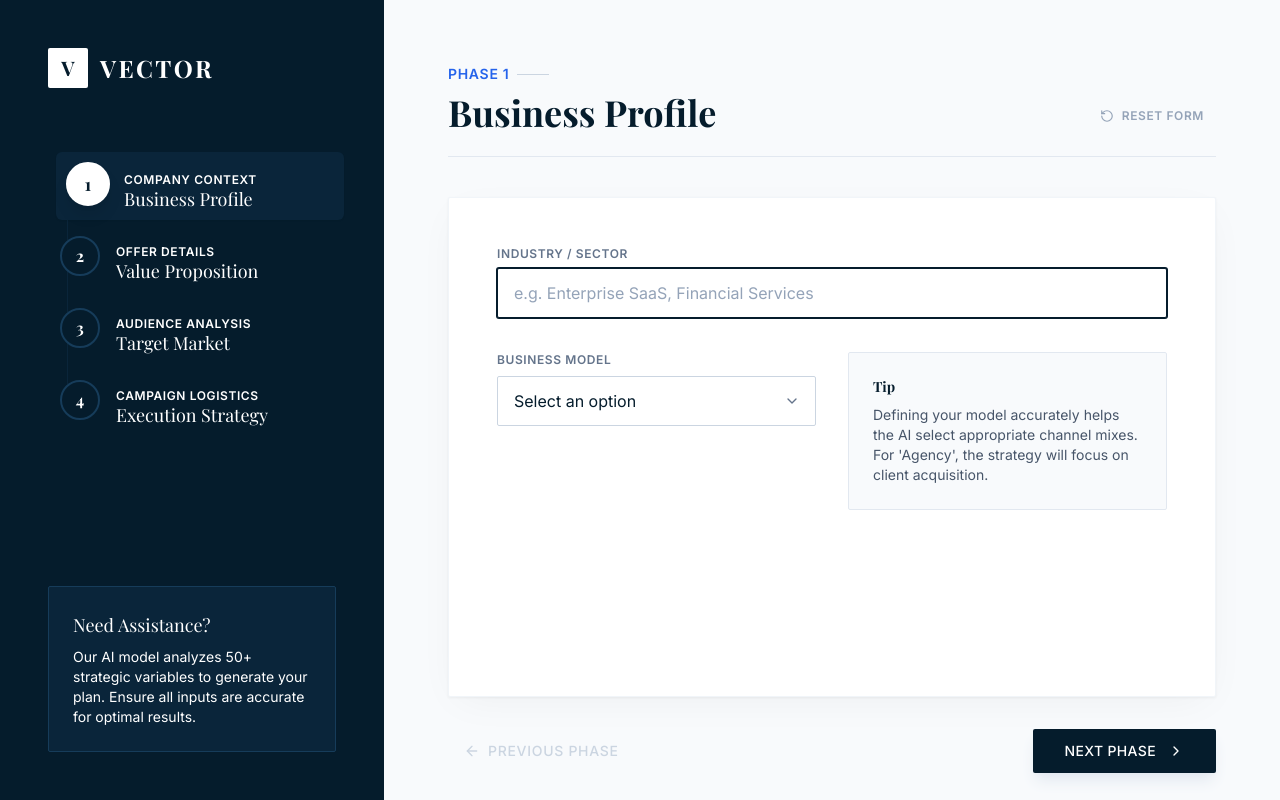
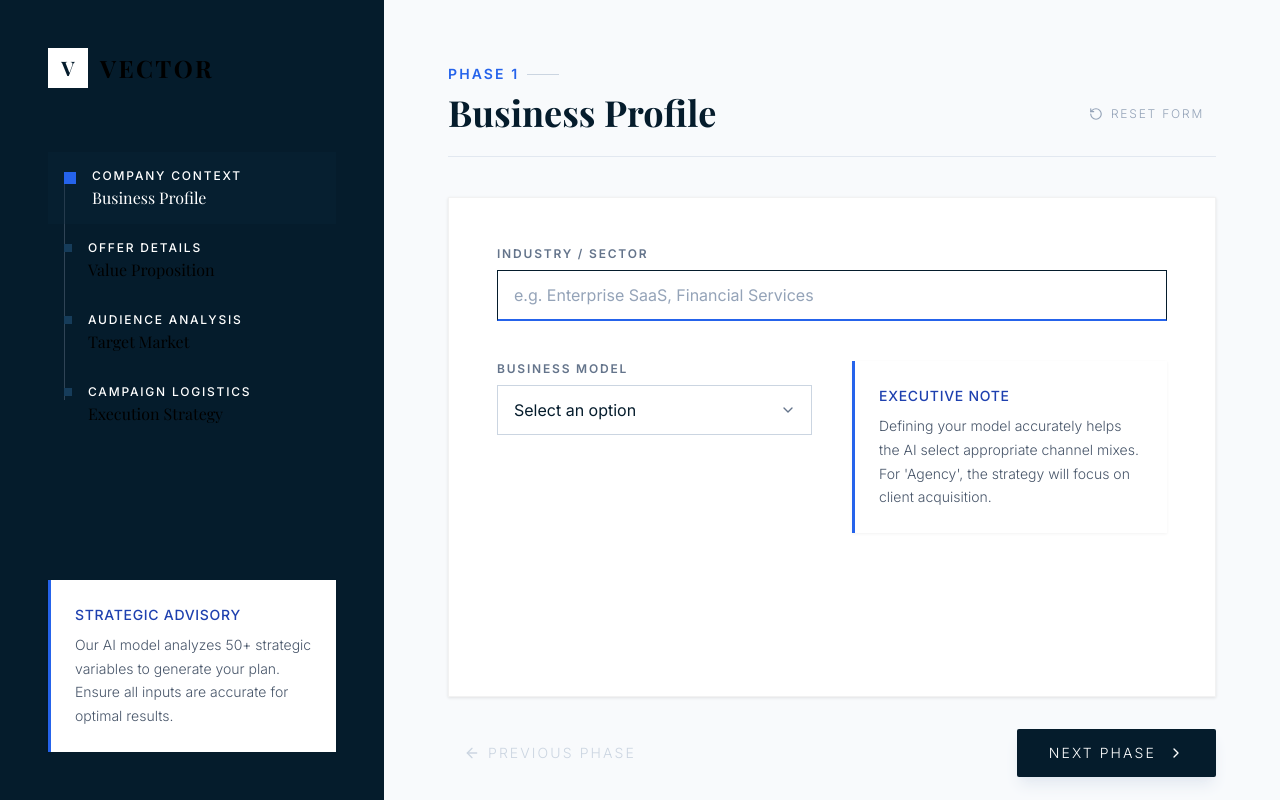
Before and after one commit to bryanengel72/marketing, a React (Vite) app: page / in a window 1280 px wide. Built offline with nearby package versions, Linux system fonts and the light colour scheme; a web font is replaced by a local one.

Commit message:
Implement McKinsey-style design enhancements: refined typography, minimal sidebar, executive notes, increased spacing

```diff
--- a/App.tsx
+++ b/App.tsx
@@ -197,7 +197,7 @@ function App() {
             const jsonStr = str.substring(firstOpen, lastClose + 1);
             return JSON.parse(jsonStr);
           }
-        } catch {}
+        } catch { }
         return null;
       }
     };
@@ -412,35 +412,26 @@ function App() {
             <h1 className="font-serif font-bold text-2xl tracking-widest">VECTOR</h1>
           </div>
 
-          <div className="space-y-2 md:space-y-1">
+          <div className="space-y-0">
             {STEPS.map((step, index) => {
               const isActive = step.id === currentStep;
               const isCompleted = step.id < currentStep;
 
               return (
-                <div key={step.id} className="relative group">
-                  {/* Connector Line - Hidden on Mobile to save space, visible on Desktop */}
-                  {index !== STEPS.length - 1 && (
-                    <div className="hidden md:block absolute left-[19px] top-10 bottom-0 w-[1px] bg-corporate-800 h-8 md:h-12 z-0"></div>
-                  )}
-
+                <div key={step.id} className="sidebar-step">
                   <div className={`
-                    relative z-10 flex items-start gap-4 p-3 rounded-md transition-all duration-300
-                    ${isActive ? 'bg-corporate-800 md:translate-x-2 shadow-sm' : 'hover:bg-corporate-800/50'}
+                    relative z-10 flex items-start gap-4 p-4 transition-all duration-300
+                    ${isActive ? 'bg-corporate-800/30' : 'hover:bg-corporate-800/10'}
                   `}>
                     <div className={`
-                      w-10 h-10 rounded-full flex items-center justify-center flex-shrink-0 border-2 transition-all duration-300
-                      ${isActive ? 'bg-white border-white text-corporate-900 scale-105 md:scale-110 shadow-lg' :
-                        isCompleted ? 'bg-corporate-900 border-green-500 text-green-500' :
-                        'bg-corporate-900 border-corporate-700 text-corporate-500'}
-                    `}>
-                      {isCompleted ? <CheckCircle2 size={20} /> : <span className="font-serif font-bold">{step.id}</span>}
-                    </div>
-                    <div className="pt-2">
-                      <p className={`text-xs font-bold uppercase tracking-wider mb-0.5 transition-colors ${isActive ? 'text-white' : 'text-corporate-400'}`}>
+                      sidebar-step-marker flex-shrink-0 mt-1
+                      ${isActive ? 'active' : isCompleted ? 'completed' : 'bg-corporate-700'}
+                    `}></div>
+                    <div className="pt-0">
+                      <p className={`sidebar-step-title text-xs font-medium uppercase tracking-wider mb-1 transition-colors ${isActive ? 'text-white' : 'text-corporate-400'}`}>
                         {step.subtitle}
                       </p>
-                      <h3 className={`font-serif font-medium text-lg leading-none transition-colors ${isActive ? 'text-white' : 'text-corporate-300'}`}>
+                      <h3 className={`font-serif font-normal text-base leading-tight transition-colors ${isActive ? 'text-white font-medium' : 'text-corporate-300'}`}>
                         {step.title}
                       </h3>
                     </div>
@@ -451,9 +442,9 @@ function App() {
           </div>
 
           <div className="mt-auto pt-8 md:pt-12">
-            <div className="p-4 md:p-6 bg-corporate-800 rounded-sm border border-corporate-700">
-              <h4 className="font-serif text-white text-base md:text-lg mb-2">Need Assistance?</h4>
-              <p className="text-corporate-300 text-xs md:text-sm leading-relaxed">
+            <div className="executive-note">
+              <h4 className="executive-note-title mb-2">Strategic Advisory</h4>
+              <p className="executive-note-content text-xs md:text-sm">
                 Our AI model analyzes 50+ strategic variables to generate your plan. Ensure all inputs are accurate for optimal results.
               </p>
             </div>
@@ -488,11 +479,11 @@ function App() {
           <div className="bg-white p-5 md:p-12 shadow-paper rounded-sm border border-slate-100 min-h-[400px] md:min-h-[500px] overflow-hidden">
             <div
               key={currentStep}
-              className={`space-y-6 md:space-y-8 ${direction === 'next' ? 'animate-slideInRight' : 'animate-slideInLeft'}`}
+              className={`space-y-8 md:space-y-10 ${direction === 'next' ? 'animate-slideInRight' : 'animate-slideInLeft'}`}
             >
               {currentStep === 1 && (
-                <div className="space-y-6 md:space-y-8">
-                  <div className="grid grid-cols-1 md:grid-cols-2 gap-6 md:gap-8">
+                <div className="space-y-8 md:space-y-10">
+                  <div className="grid grid-cols-1 md:grid-cols-2 gap-8 md:gap-10">
                     <div className="md:col-span-2">
                       <Input
                         label="Industry / Sector"
@@ -508,9 +499,9 @@ function App() {
                       value={formData.business_model}
                       onChange={(e) => handleChange('business_model', e.target.value)}
                     />
-                    <div className="bg-slate-50 p-4 md:p-6 border border-slate-200 rounded-sm">
-                      <h4 className="text-xs md:text-sm font-bold text-corporate-900 mb-2 font-serif">Tip</h4>
-                      <p className="text-xs md:text-sm text-slate-600 leading-relaxed">
+                    <div className="executive-note">
+                      <h4 className="executive-note-title mb-2">Executive Note</h4>
+                      <p className="executive-note-content text-xs md:text-sm">
                         Defining your model accurately helps the AI select appropriate channel mixes. For 'Agency', the strategy will focus on client acquisition.
                       </p>
                     </div>
@@ -519,8 +510,8 @@ function App() {
               )}
 
               {currentStep === 2 && (
-                <div className="space-y-6 md:space-y-8">
-                  <div className="grid grid-cols-1 md:grid-cols-2 gap-6 md:gap-8">
+                <div className="space-y-8 md:space-y-10">
+                  <div className="grid grid-cols-1 md:grid-cols-2 gap-8 md:gap-10">
                     <Select
                       label="Offer Type"
                       options={OFFER_TYPES}
@@ -546,7 +537,7 @@ function App() {
               )}
 
               {currentStep === 3 && (
-                <div className="space-y-6 md:space-y-8">
+                <div className="space-y-8 md:space-y-10">
                   <TextArea
                     label="Audience Persona"
                     placeholder="Describe the decision maker: Role, challenges, and objectives..."
@@ -565,8 +556,8 @@ function App() {
               )}
 
               {currentStep === 4 && (
-                <div className="space-y-6 md:space-y-8">
-                  <div className="grid grid-cols-1 md:grid-cols-2 gap-6 md:gap-8">
+                <div className="space-y-8 md:space-y-10">
+                  <div className="grid grid-cols-1 md:grid-cols-2 gap-8 md:gap-10">
                     <Select
                       label="Primary Objective"
                       options={OBJECTIVES}
@@ -650,6 +641,30 @@ function App() {
       </div>
 
       <style>{`
+        /* McKinsey-Style Typography */
+        .uppercase {
+          letter-spacing: 0.15em;
+        }
+
+        h1, h2, h3, h4, h5, h6 {
+          color: #000000;
+          font-weight: 600;
+        }
+
+        p, li, span {
+          line-height: 1.7;
+          font-weight: 300;
+        }
+
+        /* Enhanced Spacing */
+        .space-y-6 > * + * {
+          margin-top: 2.5rem;
+        }
+
+        .space-y-10 > * + * {
+          margin-top: 3rem;
+        }
+
         @keyframes fadeIn {
           from {
             opacity: 0;
@@ -733,16 +748,17 @@ function App() {
           100% { background-position: 0% 50%; }
         }
 
-        /* Enhanced button hover effects */
+        /* McKinsey-Style Button Effects */
         button, .button {
-          transition: all 0.3s cubic-bezier(0.4, 0, 0.2, 1);
+          transition: all 0.25s cubic-bezier(0.4, 0, 0.2, 1);
           position: relative;
           overflow: hidden;
+          border-radius: 2px !important;
         }
 
         button:hover:not(:disabled), .button:hover {
-          transform: translateY(-2px);
-          box-shadow: 0 10px 25px -5px rgba(0, 0, 0, 0.2), 0 8px 10px -6px rgba(0, 0, 0, 0.1);
+          transform: translateY(-1px);
+          box-shadow: 0 4px 12px -2px rgba(0, 0, 0, 0.15);
         }
 
         button:active:not(:disabled), .button:active {
@@ -750,29 +766,78 @@ function App() {
           transition: all 0.1s cubic-bezier(0.4, 0, 0.2, 1);
         }
 
-        /* Input focus animations */
+        /* McKinsey-Style Input Focus */
         input, textarea, select {
-          transition: all 0.3s cubic-bezier(0.4, 0, 0.2, 1);
+          transition: all 0.25s cubic-bezier(0.4, 0, 0.2, 1);
+          border-width: 1px !important;
+          border-radius: 0px !important;
         }
 
         input:focus, textarea:focus, select:focus {
-          transform: translateY(-2px);
-          box-shadow: 0 8px 20px -4px rgba(37, 99, 235, 0.15);
+          border-bottom-width: 2px !important;
+          border-bottom-color: #2563eb !important;
+          box-shadow: none !important;
+          outline: none !important;
         }
 
-        /* Card hover effects */
+        /* Refined Card Effects */
         .bg-white, .bg-corporate-800 {
-          transition: all 0.4s cubic-bezier(0.4, 0, 0.2, 1);
+          transition: all 0.3s cubic-bezier(0.4, 0, 0.2, 1);
+          border-radius: 0px !important;
+        }
+
+        .shadow-paper {
+          box-shadow: 0 1px 3px 0 rgba(0, 0, 0, 0.1);
+          border: 1px solid rgba(0, 0, 0, 0.05);
         }
 
         .shadow-paper:hover {
-          box-shadow: 0 20px 40px -10px rgba(0, 0, 0, 0.1), 0 10px 20px -5px rgba(0, 0, 0, 0.04);
-          transform: translateY(-4px);
+          box-shadow: 0 4px 12px -2px rgba(0, 0, 0, 0.08);
+          transform: translateY(-2px);
         }
 
-        /* Sidebar step animations */
-        .group:hover {
-          animation: float 2s ease-in-out infinite;
+        /* Minimal Sidebar Step Design */
+        .sidebar-step {
+          position: relative;
+        }
+
+        .sidebar-step::before {
+          content: '';
+          position: absolute;
+          left: 16px;
+          top: 32px;
+          bottom: -32px;
+          width: 1px;
+          background: rgba(148, 163, 184, 0.3);
+        }
+
+        .sidebar-step:last-child::before {
+          display: none;
+        }
+
+        .sidebar-step-marker {
+          width: 8px;
+          height: 8px;
+          border-radius: 0px;
+          transition: all 0.3s ease;
+        }
+
+        .sidebar-step-marker.active {
+          background: #2563eb;
+          width: 12px;
+          height: 12px;
+        }
+
+        .sidebar-step-marker.completed {
+          background: #2563eb;
+          border: 2px solid #2563eb;
+        }
+
+        /* Subtle hover underline */
+        .sidebar-step:hover .sidebar-step-title {
+          text-decoration: underline;
+          text-decoration-thickness: 1px;
+          text-underline-offset: 4px;
         }
 
         /* Loading spinner enhancement */
@@ -804,6 +869,29 @@ function App() {
             opacity: 0;
           }
         }
+
+        /* Executive Note / Tip Box Styling */
+        .executive-note {
+          background: white;
+          border-left: 3px solid #2563eb;
+          border-radius: 0px;
+          padding: 1.5rem;
+          box-shadow: 0 1px 3px 0 rgba(0, 0, 0, 0.05);
+        }
+
+        .executive-note-title {
+          font-weight: 500;
+          font-size: 0.875rem;
+          letter-spacing: 0.05em;
+          text-transform: uppercase;
+          color: #1e40af;
+        }
+
+        .executive-note-content {
+          font-weight: 300;
+          line-height: 1.7;
+          color: #475569;
+        }
       `}</style>
     </div>
   );
```
Also changed, not shown: 1 other file (tests, documents, lock files or other folders). Lines whose indentation alone changed are shown as unchanged.
